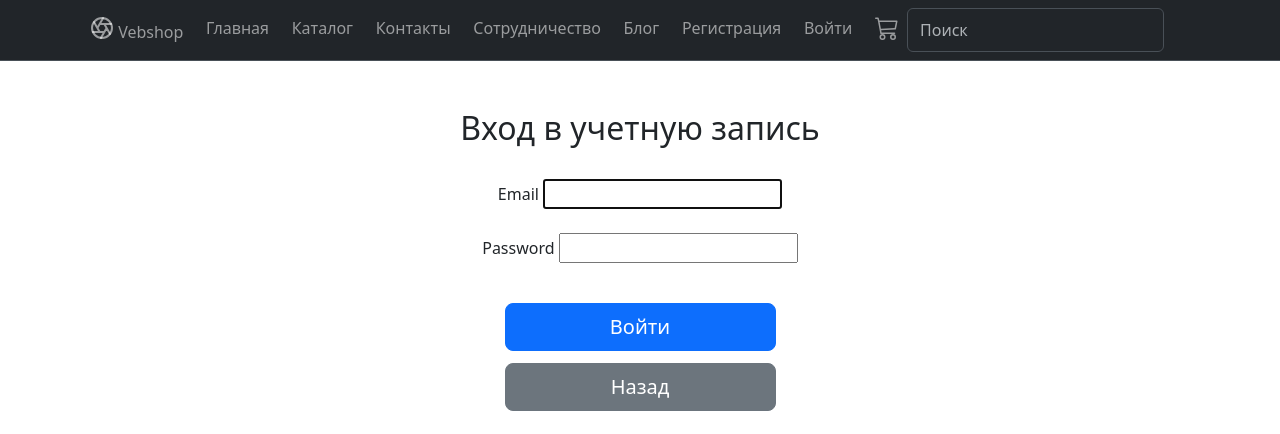
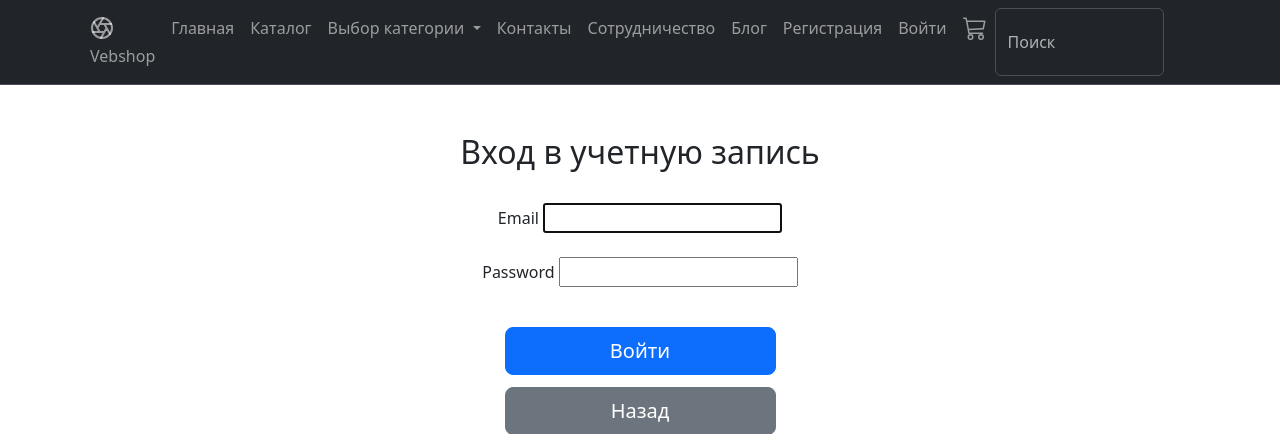
Before and after one commit to Fixxxseir/web_shop_by_jango, a Django app: page /users/login/?next=/blog/new/ in a window 1280 px wide. Shown: the top 434 px of the page. Run offline with Django 5.2, Linux system fonts and the light colour scheme; parts of the project's set-up code (start-up, migrations or seed data) failed here and were passed over; some libraries are stand-ins or nearby versions.

Commit message:
добавлено дроп меню с выпадением списка категорий продуктов

```diff
--- a/catalog/templates/includes/inc_menu.html
+++ b/catalog/templates/includes/inc_menu.html
@@ -1,10 +1,13 @@
 <nav class="navbar navbar-expand-md bg-dark sticky-top border-bottom" data-bs-theme="dark">
     <div class="container">
         <a class="navbar-brand d-md-none" href="#">
-      <svg class="bi" width="24" height="24"><use xlink:href="#aperture"/></svg>
+            <svg class="bi" width="24" height="24">
+                <use xlink:href="#aperture"/>
+            </svg>
             Aperture
         </a>
-    <button class="navbar-toggler" type="button" data-bs-toggle="offcanvas" data-bs-target="#offcanvas" aria-controls="#offcanvas" aria-label="Toggle navigation">
+        <button class="navbar-toggler" type="button" data-bs-toggle="offcanvas" data-bs-target="#offcanvas"
+                aria-controls="#offcanvas" aria-label="Toggle navigation">
             <span class="navbar-toggler-icon"></span>
         </button>
         <div class="offcanvas offcanvas-end" tabindex="-1" id="#offcanvas" aria-labelledby="#offcanvasLabel">
@@ -15,13 +18,34 @@
             <div class="offcanvas-body">
                 <ul class="navbar-nav flex-grow-1 justify-content-between">
                     <li class="nav-item"><a class="nav-link" href="#">
-            <svg class="bi" width="24" height="24"><use xlink:href="#aperture"/></svg>
+                        <svg class="bi" width="24" height="24">
+                            <use xlink:href="#aperture"/>
+                        </svg>
                         Vebshop
                     </a></li>
                     <li class="nav-item"><a class="nav-link" href="{% url 'catalog:home' %}">Главная</a></li>
                     <li class="nav-item"><a class="nav-link" href="{% url 'catalog:product_list' %}">Каталог</a></li>
+                    <li class="nav-item dropdown">
+                        <a class="nav-link dropdown-toggle" href="#" role="button" data-bs-toggle="dropdown"
+                           aria-expanded="false">
+                            Выбор категории
+                        </a>
+                        <ul class="dropdown-menu">
+                            <li>
+                                <a class="dropdown-item" href="{% url 'catalog:category_product' 1 %}">Продукты</a>
+                            </li>
+                            <li>
+                                <a class="dropdown-item" href="{% url 'catalog:category_product' 2 %}">Техника</a>
+                            </li>
+                            <li>
+                                <a class="dropdown-item" href="{% url 'catalog:category_product' 3 %}">Товар без
+                                    категории</a>
+                            </li>
+                        </ul>
+                    </li>
                     <li class="nav-item"><a class="nav-link" href="{% url 'catalog:contacts' %}">Контакты</a></li>
-          <li class="nav-item"><a class="nav-link" href="{% url 'catalog:add_product' %}">Сотрудничество</a></li>
+                    <li class="nav-item"><a class="nav-link" href="{% url 'catalog:add_product' %}">Сотрудничество</a>
+                    </li>
                     <li class="nav-item"><a class="nav-link" href="{% url 'BlogHaven:blog_list' %}">Блог</a></li>
                     {% if user.is_authenticated %}
                     <li class="nav-item"><a class="nav-link" href="{% url 'users:edit_profile' %}">Профиль</a></li>
@@ -37,7 +61,9 @@
                     {% endif %}
 
                     <li class="nav-item"><a class="nav-link" href="#">
-            <svg class="bi" width="24" height="24"><use xlink:href="#cart"/></svg>
+                        <svg class="bi" width="24" height="24">
+                            <use xlink:href="#cart"/>
+                        </svg>
                     </a></li>
                 </ul>
                 <form class="d-flex" role="search">
```
Lines whose indentation alone changed are shown as unchanged.
